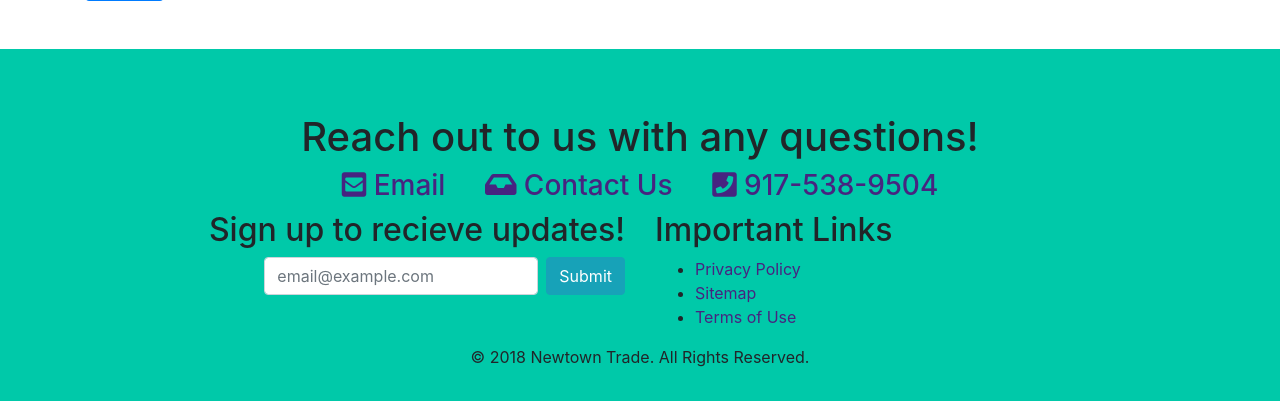
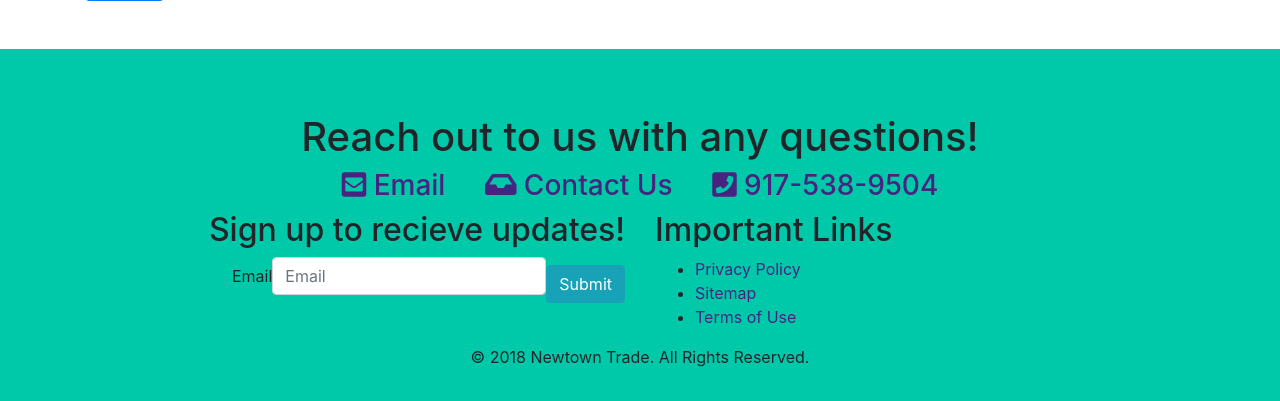
Before and after one commit to newtown-trade/newtown-website, a Django app: page /contact/ in a window 1280 px wide. Shown: the part 1021-1422 px from the top of the page. Run offline with Django 3.2, Linux system fonts and the light colour scheme; some libraries are stand-ins or nearby versions.

Commit message:
email form works

```diff
--- a/newtown/contact/admin.py
+++ b/newtown/contact/admin.py
@@ -2,4 +2,5 @@ from django.contrib import admin
 from .models import *
 
 admin.site.register(Contact)
+admin.site.register(EmailResponse)
 # Register your models here.
--- /dev/null
+++ b/newtown/contact/context_processors.py
@@ -0,0 +1,5 @@
+from .models import *
+from .forms import EmailForm
+
+def email_signup(request):
+	return {'email_form':EmailForm()}
--- a/newtown/contact/forms.py
+++ b/newtown/contact/forms.py
@@ -2,7 +2,14 @@ from django import forms
 
 from .models import *
 
+#form for contact us form
 class ContactForm(forms.ModelForm):
 	class Meta:
 		model=Contact
 		fields=('name','email','title','message')
+
+#form for email signups
+class EmailForm(forms.ModelForm):
+	class Meta:
+		model=EmailResponse
+		fields = ('email',)
--- a/newtown/contact/models.py
+++ b/newtown/contact/models.py
@@ -12,5 +12,7 @@ class Contact(models.Model):
 
 class EmailResponse(models.Model):
 	email = models.EmailField(max_length=50)
-	timestamp = models.DateTimeField()
+
+	def __str__(self):
+		return self.email
 # Create your models here.
--- a/newtown/contact/urls.py
+++ b/newtown/contact/urls.py
@@ -1,8 +1,9 @@
 from django.conf.urls import url
 
 from . import views
-
+app_name='contact'
 urlpatterns = [
 	url(r'^$',views.index, name='index'),
-	url(r'^submit/$',views.contact_submit,name='contact_submit')
+	url(r'^submit/$',views.contact_submit,name='contact_submit'),
+	url(r'^email_signup/$',views.email_signup,name='email_signup')
 ]
--- a/newtown/contact/views.py
+++ b/newtown/contact/views.py
@@ -22,8 +22,20 @@ def index(request):
 			#constructs and sends email to email
 			#TODO: set up mail server + make actual email newtown0312@
 			send_mail('[MESSAGE FROM \'CONTACT US\']: ' + contact.title,contact.message,contact.email,['leebr1@bxscience.edu'])
-			return redirect('contact_submit')
+			return redirect('contact:contact_submit')
 	else:
 		form = ContactForm()
 	return render(request,'contact/contact_form.html',{'form':form})
-# Create your views here.
+
+#form processor for email signups
+def email_signup(request):
+	if request.method == 'POST':
+		email_signup = EmailForm(request.POST)
+		if email_signup.is_valid():
+			email = email_signup.save(commit=False)
+			email.timestamp = timezone.now()
+			email.save()
+			print('saved!')
+	else:
+		email_form=EmailForm()
+	return redirect('contact:contact_submit')
--- a/newtown/newtown/settings.py
+++ b/newtown/newtown/settings.py
@@ -75,6 +75,7 @@ TEMPLATES = [
                 'django.template.context_processors.request',
                 'django.contrib.auth.context_processors.auth',
                 'django.contrib.messages.context_processors.messages',
+				'contact.context_processors.email_signup'
             ],
         },
     },
--- a/newtown/templates/newtown/home.html
+++ b/newtown/templates/newtown/home.html
@@ -1,4 +1,5 @@
 {% load static %}
+{% load bootstrap4 %}
 <!DOCTYPE hrml>
 <html>
 
@@ -120,9 +121,11 @@
 				<div class = "row">
 				<div class = "col-md-6 text-right">
 					<h2>Sign up to recieve updates!</h2>
-					<form class = "form-inline float-right" action = "#">
-						<input class = "form-control mr-sm-2" type = "text" placeholder="email@example.com">
-						<button class = "btn btn-info" type = "submit">Submit</button>
+					<form method = 'POST' class = "form-inline float-right" action = "{% url 'contact:email_signup' %}">{% csrf_token %}
+						{% bootstrap_form email_form %}
+						{% buttons %}
+							<button class = "btn btn-info" type = "submit">Submit</button>
+						{% endbuttons %}
 					</form>
 
 					<!-- TODO: insert form generation using Django later-->
```
Also changed, not shown: newtown/contact/migrations/0003_remove_emailresponse_timestamp.py (added).
